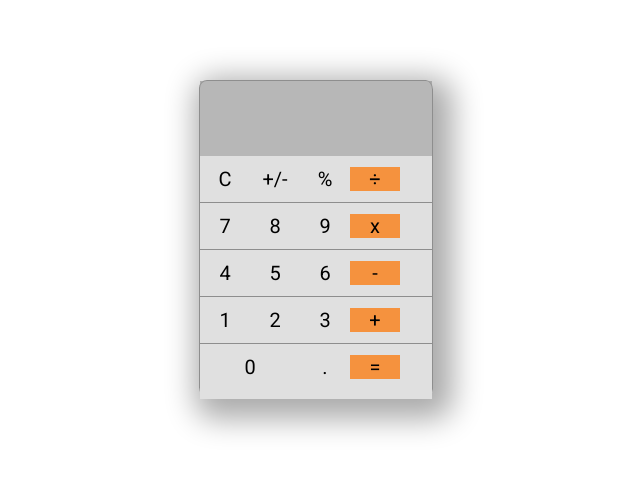
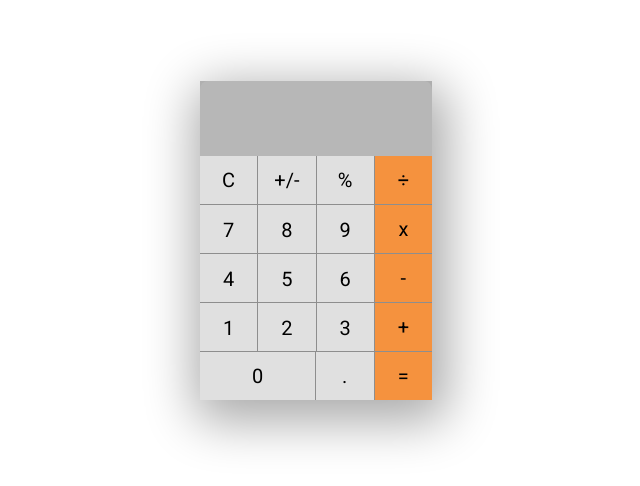
Before and after one commit to ai-santos/build-a-calculator, a website: page index.html in a window 1280 px wide. Shown: the part 370-856 px from the top of the page, without its empty margins (324-964 px from the left). Drawn offline with Linux system fonts and the light colour scheme.

Commit message:
WIP stage 1 almost complete

```diff
--- a/public/scripts/app.js
+++ b/public/scripts/app.js
@@ -0,0 +1,3 @@
+(function() {
+
+})
--- a/public/stylesheets/style.css
+++ b/public/stylesheets/style.css
@@ -9,9 +9,9 @@
   flex-direction: column;
   height: 315px;
   width: 232px;
-  border: solid 1px #8e8e8e;
+  // border: solid 1px #8e8e8e;
   border-radius: 8px 3%;
-  box-shadow: 8px 10px 30px 12px #ababab;
+  box-shadow: 5px 15px 50px 11px #ababab;
 }
 
 .calc-display-window {
@@ -21,14 +21,13 @@
 }
 
 .calc-display-num {
-  height: 77%;
+  height: 76%;
   font-family: 'Roboto', sans-serif;
   font-size: 1.25em;
-  background-color: #e0e0e0;
 }
 
 .calc-row {
-  height: 19%;
+  height: 20%;
   width: 100%;
   display: inline-flex;
   flex-direction: row;
@@ -36,7 +35,7 @@
 }
 
 .calc-row-bottom {
-  height: 19%;
+  height: 20%;
   width: 100%;
   display: inline-flex;
   flex-direction: row;
@@ -45,21 +44,34 @@
 .calc-button {
   align-self: center;
   text-align: center;
-  width: 50px;
+  line-height: 50px;
+  width: 25%;
+  height: 100%;
+  border-right: solid 1px #8e8e8e;
+  background-color: #e0e0e0;
 }
 
 .calc-button-clear {
-  width: 50px;
+  width: 25%;
   align-self: center;
   text-align: center;
+  border-right: solid 1px #8e8e8e;
+  line-height: 48px;
+  background-color: #e0e0e0;
 }
 
 .calc-button-divide, .calc-button-multiply, .calc-button-add,
 .calc-button-equals, .calc-button-decimal, .calc-button-pos,
 .calc-button-minus, .calc-button-percent {
-  width: 50px;
+  width: 25%;
   align-self: center;
   text-align: center;
+  line-height: 48px;
+}
+
+.calc-button-pos, .calc-button-percent, .calc-button-decimal {
+  border-right: solid 1px #8e8e8e;
+  background-color: #e0e0e0;
 }
 
 .calc-button-divide, .calc-button-multiply, .calc-button-add,
@@ -70,5 +82,8 @@
 .calc-button-zero {
   align-self: center;
   text-align: center;
-  width: 100px;
+  width: 50%;
+  line-height: 48px;
+  border-right: solid 1px #8e8e8e;
+  background-color: #e0e0e0;
 }
```
